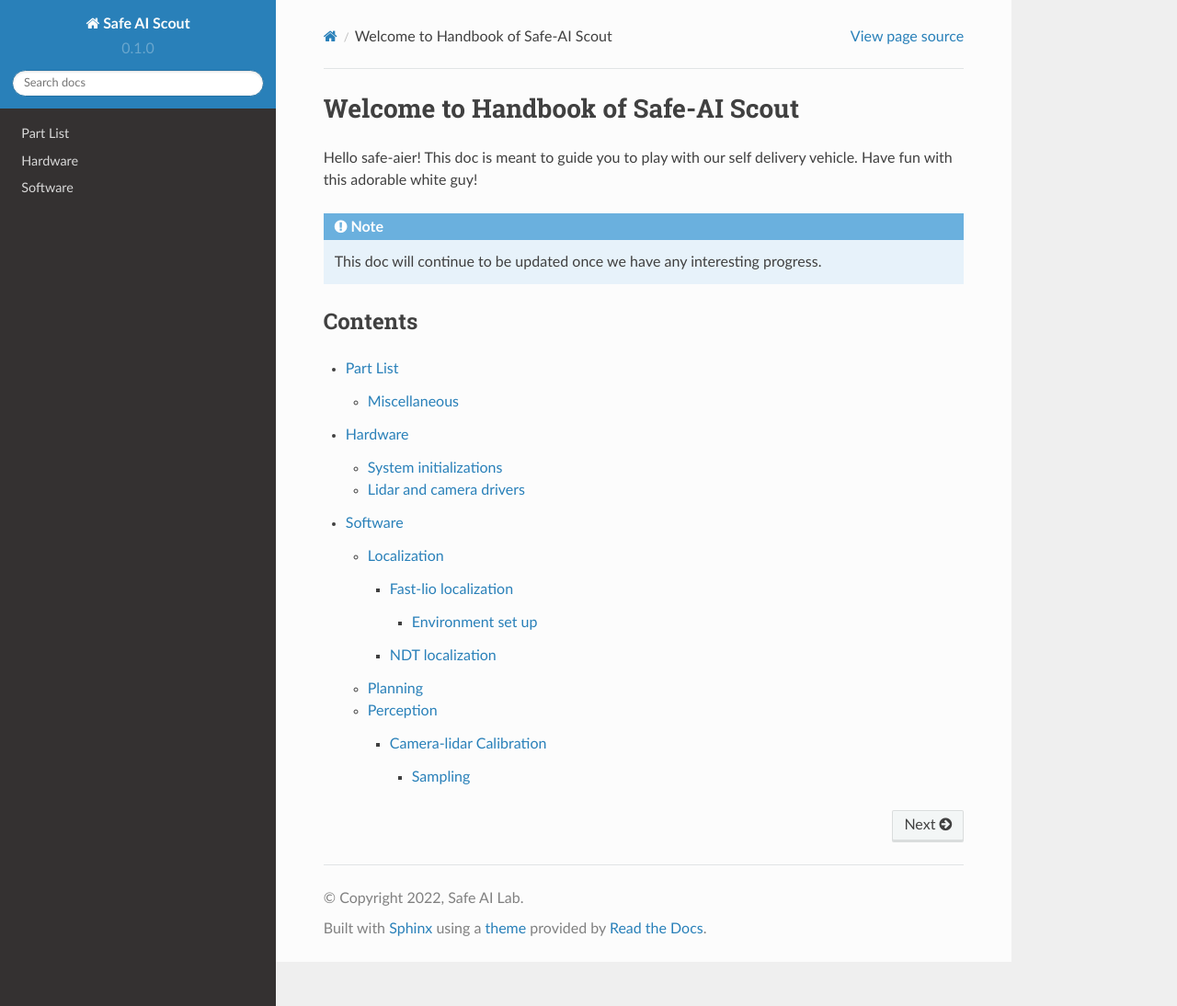
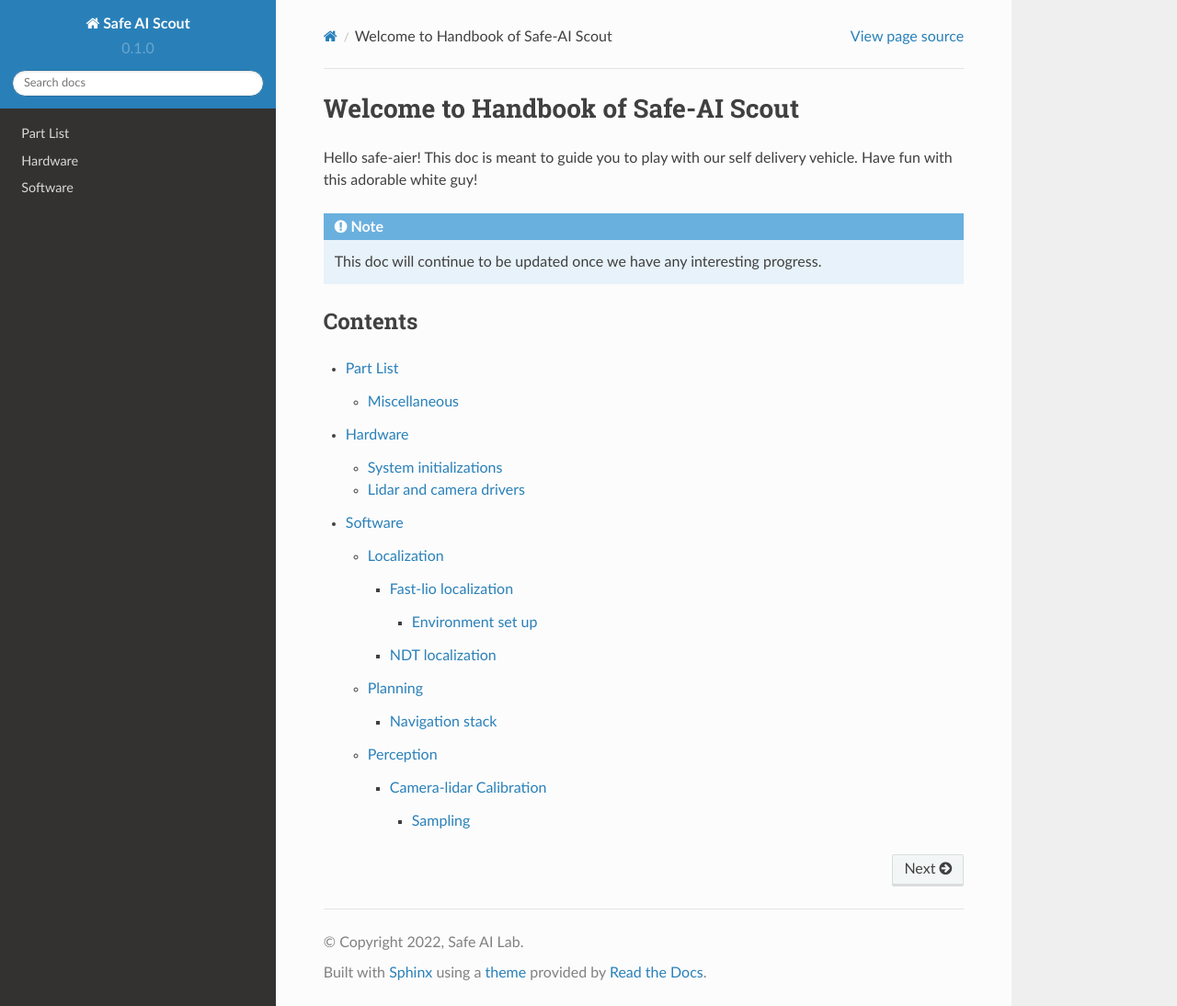
Before and after one commit to safeai-lab/SafeAI-Scout, a Sphinx documentation site: the page built from docs/source/index.rst, in a window 1280 px wide and 1094 px high. Shown: the whole window at 92% size. Built offline with Sphinx 7.4.7 and the Read the Docs theme 2.0.0, drawn with Linux system fonts in a browser that asks for light colours; pages that are not in the unit, such as notebooks, are missing from menus.

Commit message:
Update planning.rst

```diff
--- a/docs/source/planning.rst
+++ b/docs/source/planning.rst
@@ -1,8 +1,15 @@
 Planning
 ======
+
+Navigation stack
+-------
+.. image:: NAV_STACK.png
+
 .. code:: bash
 
    cd catkin_ws
    python navigation.py
 
+
+
 :download:`pdf <GZJ_16782_project.pdf>`
```
